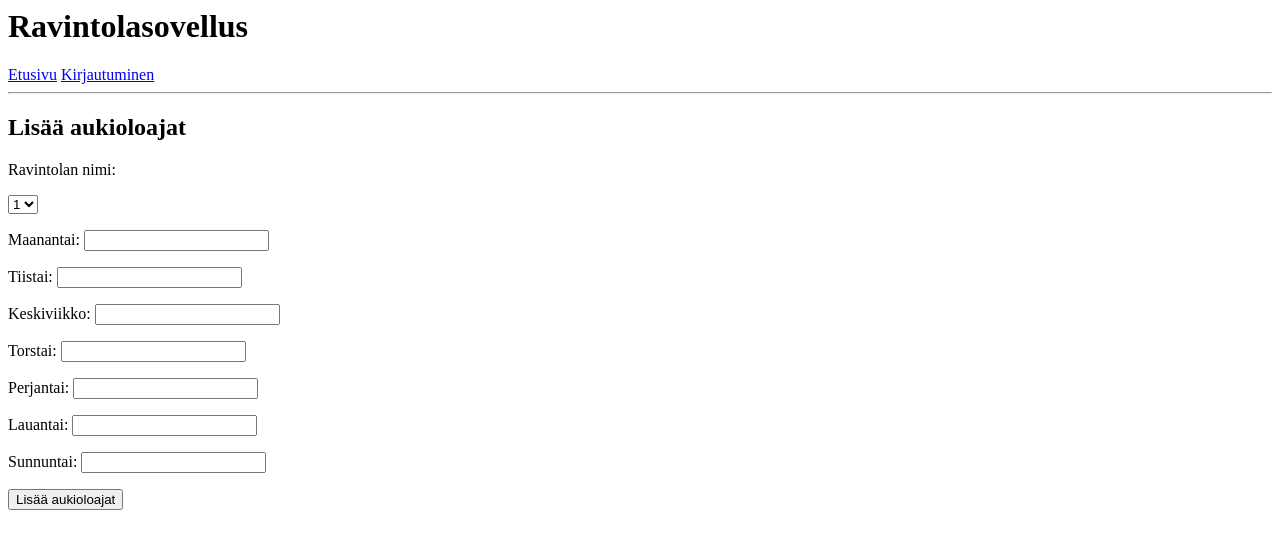
After one commit to Jannepen/Ravintolasovellus, a Flask app: template templates/servicetimes.html in a window 1280 px wide. The commit adds this page. Shown: the top 549 px of the page. Run offline with Flask 3, Linux system fonts and the light colour scheme; the template is opened without the code that fills it: most values are stand-ins (such as "Sample title", 1, 10 or a date in 2020).

Commit message:
User can add servicetimes for a restaurant

```diff
--- a/templates/restaurant.html
+++ b/templates/restaurant.html
@@ -22,6 +22,7 @@ Lauantai: {{ times[6] }}
 <p>
 Sunnuntai: {{ times[7] }}
 <p>
+<a href ="/servicetimes">Lisää aukioloajat</a>
 <hr>
 <b>Arvostelut:</b>
 <p>
--- /dev/null
+++ b/templates/servicetimes.html
@@ -0,0 +1,33 @@
+{% extends "layout.html" %}
+{% block title %}Lisää aukioloajat{% endblock %}
+{% block content %}
+
+<h2>Lisää aukioloajat</h2>
+<form action="servicetimes" method="POST">
+<p>
+Ravintolan nimi:
+<p>
+<select name="name">
+{% for restaurant in restaurants %}
+<option value="{{ restaurant[0] }}">{{restaurant[0]}}
+{% endfor %}
+</select>
+<p>
+Maanantai: <input type="text" name="monday">
+<p>
+Tiistai: <input type="text" name="tuesday">
+<p>
+Keskiviikko: <input type="text" name="wednesday">
+<p>
+Torstai: <input type="text" name="thursday">
+<p>
+Perjantai: <input type="text" name="friday">
+<p>
+Lauantai: <input type="text" name="saturday">
+<p>
+Sunnuntai: <input type="text" name="sunday">
+<p>
+<input type="submit" value="Lisää aukioloajat">
+</form>
+
+{% endblock %}
```
Also changed, not shown: routes.py (+18 -0 lines), servicetimes.py (+14 -1 lines).
